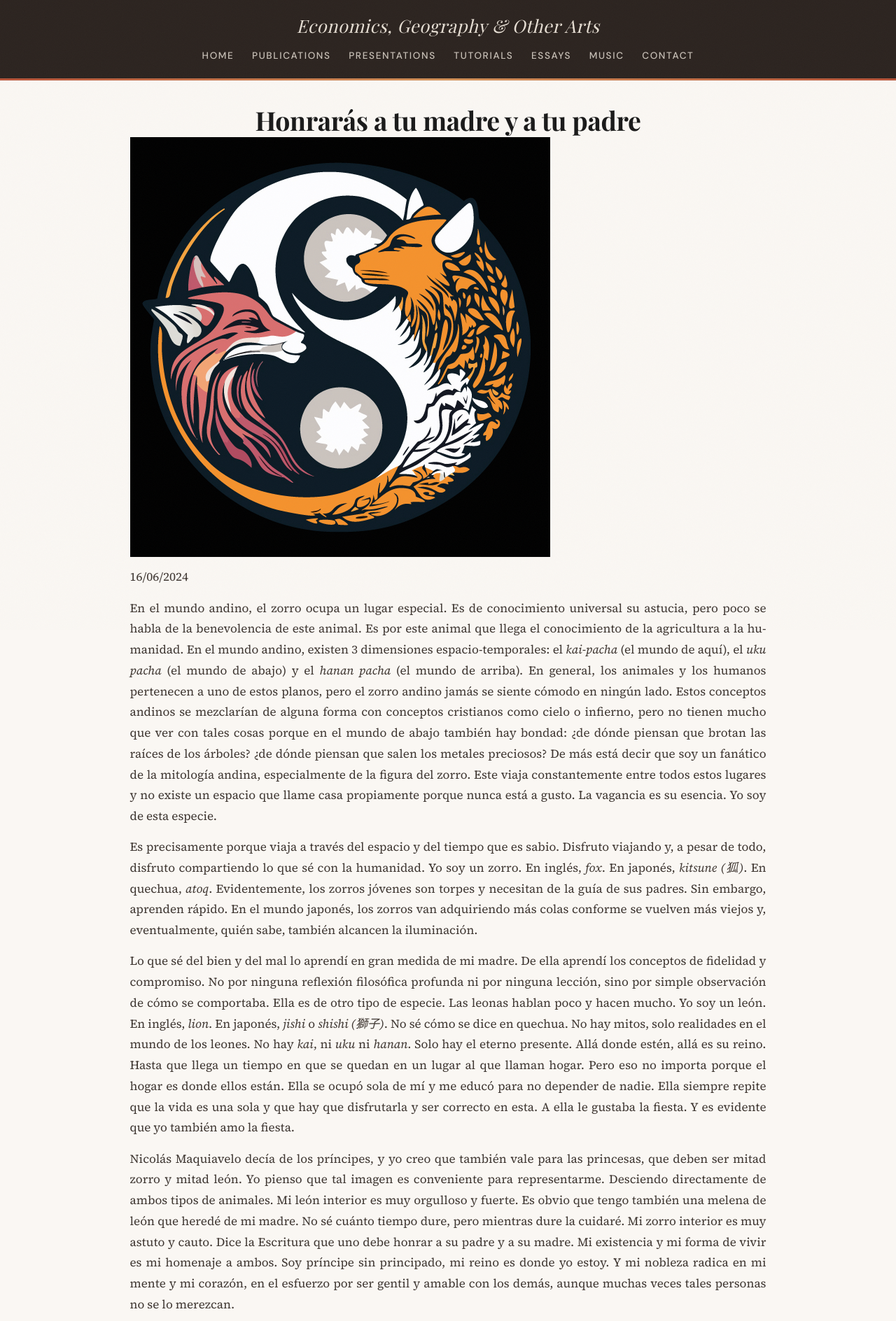
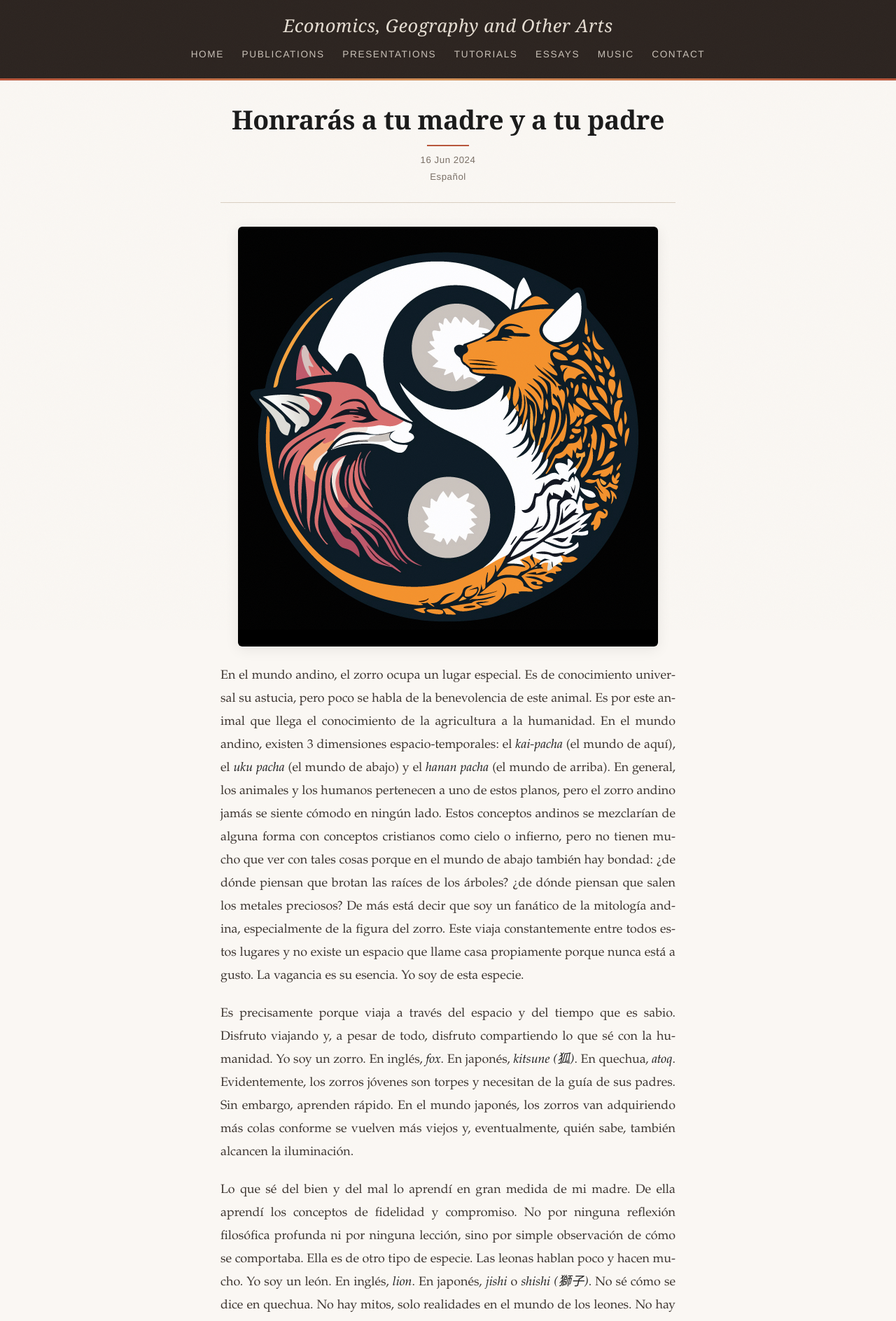
Before and after one commit to Favioleiva/favioleiva.github.io, a Jekyll site: the page built from essays/1madreypadre.md, in a window 1280 px wide. Shown: the top 1888 px of the page at 70% size. Built offline with Jekyll 4.4.1, drawn with Linux system fonts in a browser that asks for light colours; nearby versions of some CDN libraries; some web fonts are replaced; some of the changed text lies outside the part shown.

Commit message:
Update 1madreypadre.md

```diff
--- a/essays/1madreypadre.md
+++ b/essays/1madreypadre.md
@@ -1,14 +1,12 @@
 ---
-layout: default
+layout: essay
 title: "Honrarás a tu madre y a tu padre"
 permalink: /essays/honrarmadreypadre
+date_str: "16 Jun 2024"
+lang: "Español"
 ---
 
-<center> <h1>Honrarás a tu madre y a tu padre</h1> </center>
-
 <img src="/images/Faviocon.jpg" alt="Faviocon" style="width: 100%; height: auto; max-width: 600px;">
-
-16/06/2024
 
 En el mundo andino, el zorro ocupa un lugar especial. Es de conocimiento universal su astucia, pero poco se habla de la benevolencia de este animal. Es por este animal que llega el conocimiento de la agricultura a la humanidad. En el mundo andino, existen 3 dimensiones espacio-temporales: el *kai-pacha* (el mundo de aquí), el *uku pacha* (el mundo de abajo) y el *hanan pacha* (el mundo de arriba). En general, los animales y los humanos pertenecen a uno de estos planos, pero el zorro andino jamás se siente cómodo en ningún lado. Estos conceptos andinos se mezclarían de alguna forma con conceptos cristianos como cielo o infierno, pero no tienen mucho que ver con tales cosas porque en el mundo de abajo también hay bondad: ¿de dónde piensan que brotan las raíces de los árboles? ¿de dónde piensan que salen los metales preciosos? De más está decir que soy un fanático de la mitología andina, especialmente de la figura del zorro. Este viaja constantemente entre todos estos lugares y no existe un espacio que llame casa propiamente porque nunca está a gusto. La vagancia es su esencia. Yo soy de esta especie.
 
```
